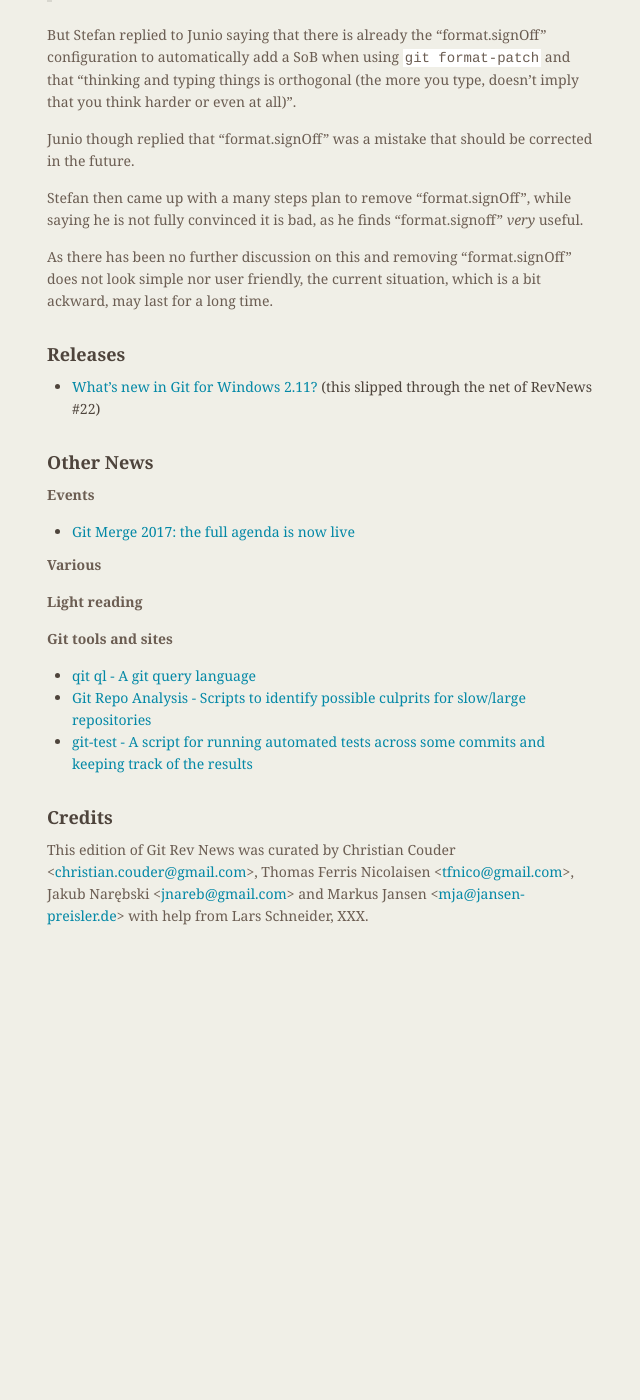
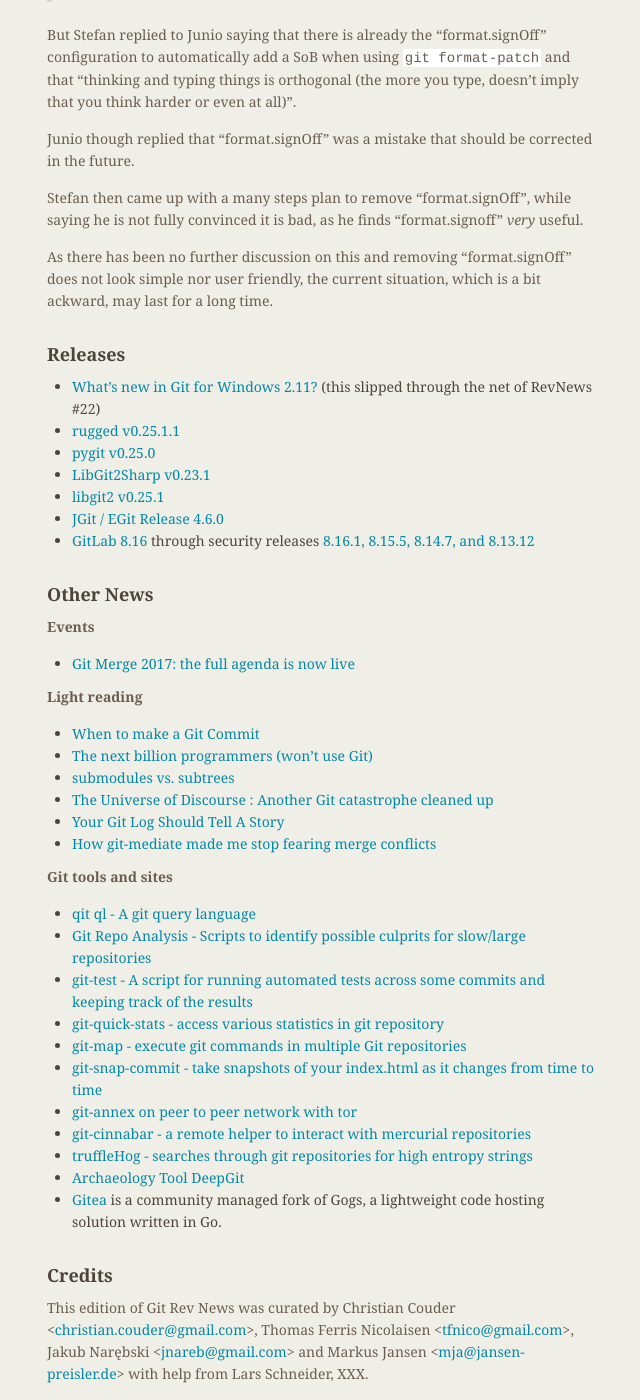
Before and after one commit to git/git.github.io, a Jekyll site: the page built from rev_news/drafts/edition-23.md, in a window 1280 px wide and 1400 px high, scrolled down 2072 px. Shown: the whole window, without its empty margins (487-1127 px from the left). Built offline with Jekyll 4.4.1, drawn with Linux system fonts in a browser that asks for light colours; before the commit the page ends 3014 px from its top, so only the background shows below that.

Commit message:
rn-23: add links and releases

```diff
--- a/rev_news/drafts/edition-23.md
+++ b/rev_news/drafts/edition-23.md
@@ -136,22 +136,41 @@
 ## Releases
 
  * [What's new in Git for Windows 2.11?](https://blogs.msdn.microsoft.com/visualstudioalm/2016/12/01/whats-new-in-git-for-windows-2-11/) (this slipped through the net of RevNews #22)
+* [rugged v0.25.1.1](https://github.com/libgit2/rugged/releases/tag/v0.25.1.1)
+* [pygit v0.25.0](https://github.com/libgit2/pygit2/releases/tag/v0.25.0)
+* [LibGit2Sharp v0.23.1](https://github.com/libgit2/libgit2sharp/releases/tag/v0.23.1)
+* [libgit2 v0.25.1](https://github.com/libgit2/libgit2/releases/tag/v0.25.1)
+* [JGit / EGit Release 4.6.0](http://dev.eclipse.org/mhonarc/lists/jgit-dev/msg03245.html)
+* [GitLab 8.16 ](https://about.gitlab.com/2017/01/22/gitlab-8-16-released/) through security releases [8.16.1, 8.15.5, 8.14.7, and 8.13.12](https://about.gitlab.com/2017/01/23/gitlab-8-dot-16-dot-1-security-release/)
 
 ## Other News
+
 __Events__
+
  * [Git Merge 2017: the full agenda is now live](https://github.com/blog/2294-git-merge-2017-the-full-agenda-is-now-live)
-
-
-__Various__
-
 
 __Light reading__
 
+* [When to make a Git Commit](https://dev.to/gonedark/when-to-make-a-git-commit)
+* [The next billion programmers (won’t use Git)](https://medium.com/@gerstenzang/the-next-billion-programmers-wont-use-git-5e8b0ea57886#.xg5ptwuoe)
+* [submodules vs. subtrees](https://andrey.nering.com.br/2016/git-submodules-vs-subtrees/)
+* [The Universe of Discourse : Another Git catastrophe cleaned up](http://blog.plover.com/prog/git-tastrophe.html)
+* [Your Git Log Should Tell A Story](http://www.mokacoding.com/blog/your-git-log-should-tell-a-story/)
+* [How git-mediate made me stop fearing merge conflicts](https://medium.com/@yairchu/how-git-mediate-made-me-stop-fearing-merge-conflicts-and-start-treating-them-like-an-easy-game-of-a2c71b919984#.b52n3ysjw)
 
 __Git tools and sites__
+
  * [qit ql - A git query language](https://github.com/cloudson/gitql)
  * [Git Repo Analysis - Scripts to identify possible culprits for slow/large repositories](https://github.com/larsxschneider/git-repo-analysis)
  * [git-test - A script for running automated tests across some commits and keeping track of the results](http://public-inbox.org/git/1341c01a-aca7-699c-c53a-28d048614bfe@alum.mit.edu/)
+* [git-quick-stats - access various statistics in git repository](https://github.com/arzzen/git-quick-stats/)
+* [git-map - execute git commands in multiple Git repositories](https://github.com/icefox/git-map)
+* [git-snap-commit - take snapshots of your index.html as it changes from time to time](https://github.com/mnafees/git-snap-commit)
+* [git-annex on peer to peer network with tor](https://git-annex.branchable.com/tips/peer_to_peer_network_with_tor/)
+* [git-cinnabar - a remote helper to interact with mercurial repositories](https://github.com/glandium/git-cinnabar)
+* [truffleHog - searches through git repositories for high entropy strings](https://github.com/dxa4481/truffleHog)
+* [Archaeology Tool DeepGit](http://www.syntevo.com/deepgit/)
+* [Gitea](https://gitea.io/en-US/) is a community managed fork of Gogs, a lightweight code hosting solution written in Go.
 
 ## Credits
 
```
